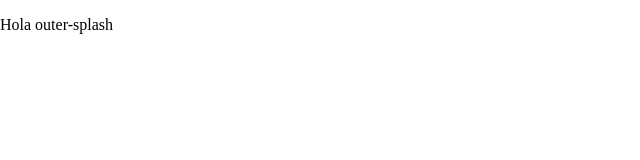
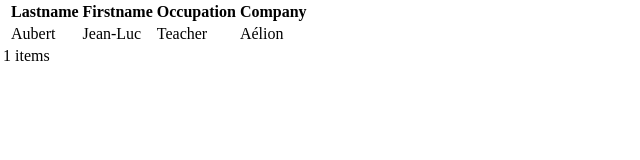
Before and after one commit to ishernan/JS_bases_Architecture, a website built with webpack: page index.html in a window 1280 px wide. Shown: the whole page, without its empty margins (0-640 px from the left). Built offline with nearby package versions, Linux system fonts and the light colour scheme.

Commit message:
add list

```diff
--- a/index.html
+++ b/index.html
@@ -11,14 +11,28 @@
 
     <body>
 
-        <!-- <div class="outer-splash">
-            <div class="inner-splash">
-                <img src="images/spinner.gif">
-            </div>
-        </div> -->
+        <div class="container fluid">
+           <table>
+                <thead>
+                    <tr>
+                        <th>&nbsp;</th>
+                        <th>Lastname</th>
+                        <th>Firstname</th>
+                        <th>Occupation</th>
+                        <th>Company</th>
+                        <th>&nbsp;</th>
+                    </tr>
+                </thead>
 
-        <div class="container fluid">
-            <p class="outer-splash"> Hola outer-splash</p>
+                <tbody></tbody>
+
+                <tfoot>
+                    <td colspan='6'>
+                        <span id="items-number">0 </span> items
+                    </td>
+                </tfoot>
+
+           </table>
         </div>
         <!-- Splash screen -->
 
--- a/src/main.js
+++ b/src/main.js
@@ -1,5 +1,50 @@
+import { Contact } from "./models/contact";
 
 document.addEventListener('DOMContentLoaded', (event) => {
+    const contact = new Contact()
+    contact.setLastName('Aubert')
+    contact.setFirstName('Jean-Luc')
+    contact.setOccupation('Teacher')
+    contact.setCompany('Aélion')
+
+    // 1. create a new tr element
+    const row = document.createElement('tr')
+
+    // 2. create every td for every columns we need and place contents
+    const td1 = document.createElement('td')
+    td1.innerHTML = '&nbsp;'
+
+    const td2 = document.createElement('td')
+    td2.innerHTML = contact.getLastName()
+
+    const td3 = document.createElement('td')
+    td3.innerHTML = contact.getFirstName()
+
+    const td4 = document.createElement('td')
+    td4.innerHTML = contact.getOccupation()
+
+    const td5 = document.createElement('td')
+    td5.innerHTML = contact.getCompany()
+
+    const td6 = document.createElement('td')
+    td6.innerHTML = '&nbsp;'
+
+    // 3. add every td as child of the previus tr element
+    row.appendChild(td1)
+    row.appendChild(td2)
+    row.appendChild(td3)
+    row.appendChild(td4)
+    row.appendChild(td5)
+    row.appendChild(td6)
+
+    //4. add the whole tr to tbody of our table
+    document.querySelector('tbody').appendChild(row)
+
+    // get rows number
+    const nbRows = document.querySelectorAll('tbody tr').length
+    document.getElementById('items-number').innerText = nbRows
+
+
     setTimeout(()=>{
         document.querySelector('div.outer-splash').classList.add('hidden')
     }, 2000)
--- /dev/null
+++ b/src/models/contact.js
@@ -0,0 +1,55 @@
+export class Contact {
+
+    constructor() {
+        this.lastName = ''
+        this.firstname = ''
+        this.occupation = ''
+        this.company = ''
+
+    }
+
+    setLastName(name) {
+        this.lastName = name
+        return this.name
+
+    }
+
+    getLastName() {
+        return this.lastName
+
+    }
+
+    setFirstName(firstname) {
+        this.firstname = firstname
+        return this.firstname
+
+    }
+
+    getFirstName() {
+        return this.firstname
+
+    }
+    setOccupation(occupation) {
+        this.occupation = occupation
+        return this.occupation
+
+    }
+
+    getOccupation() {
+        return this.occupation
+
+    }
+
+
+    setCompany(company) {
+        this.company = company
+        return this.company
+
+    }
+
+    getCompany() {
+        return this.company
+
+    }
+
+}
```
